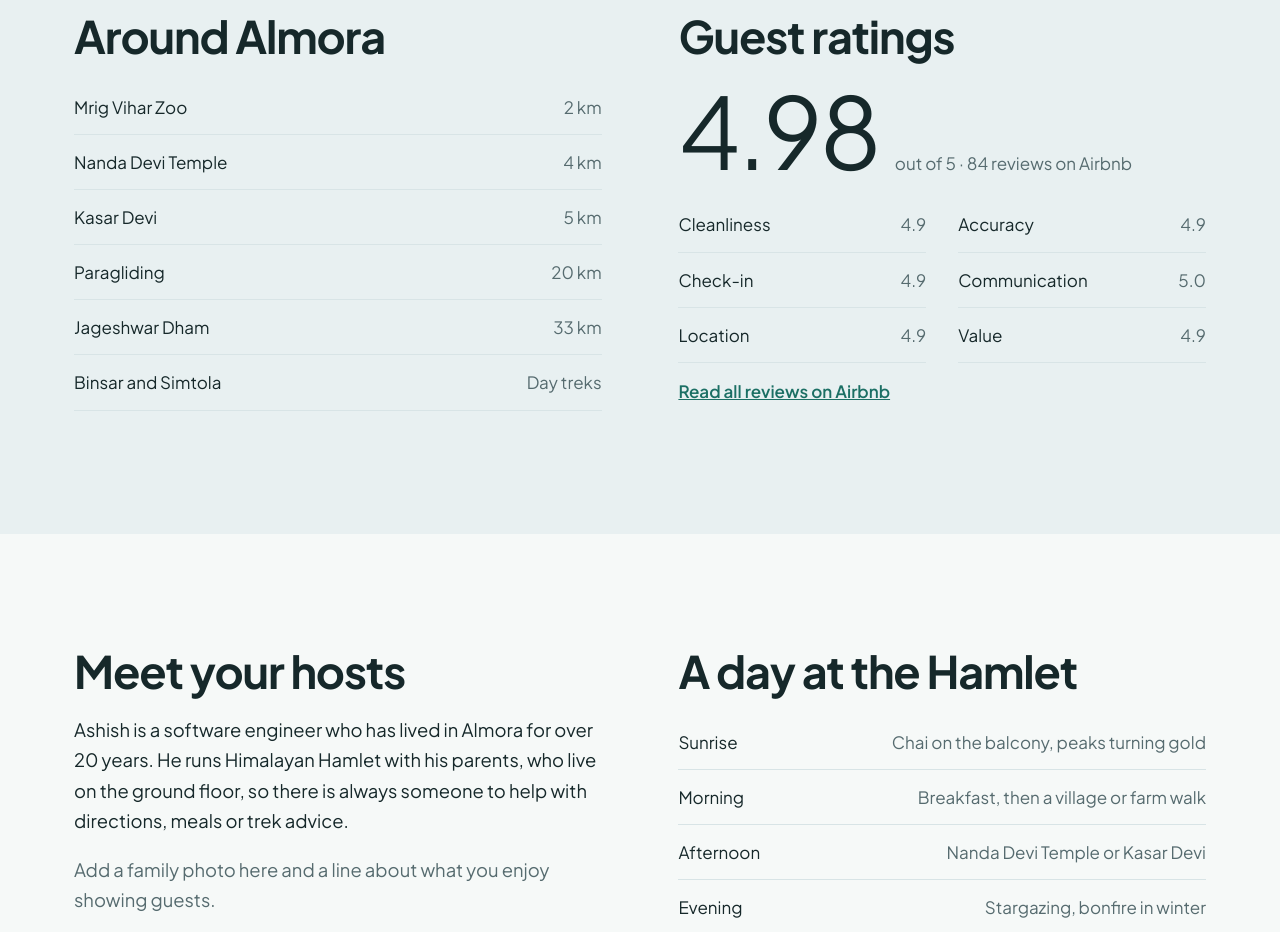
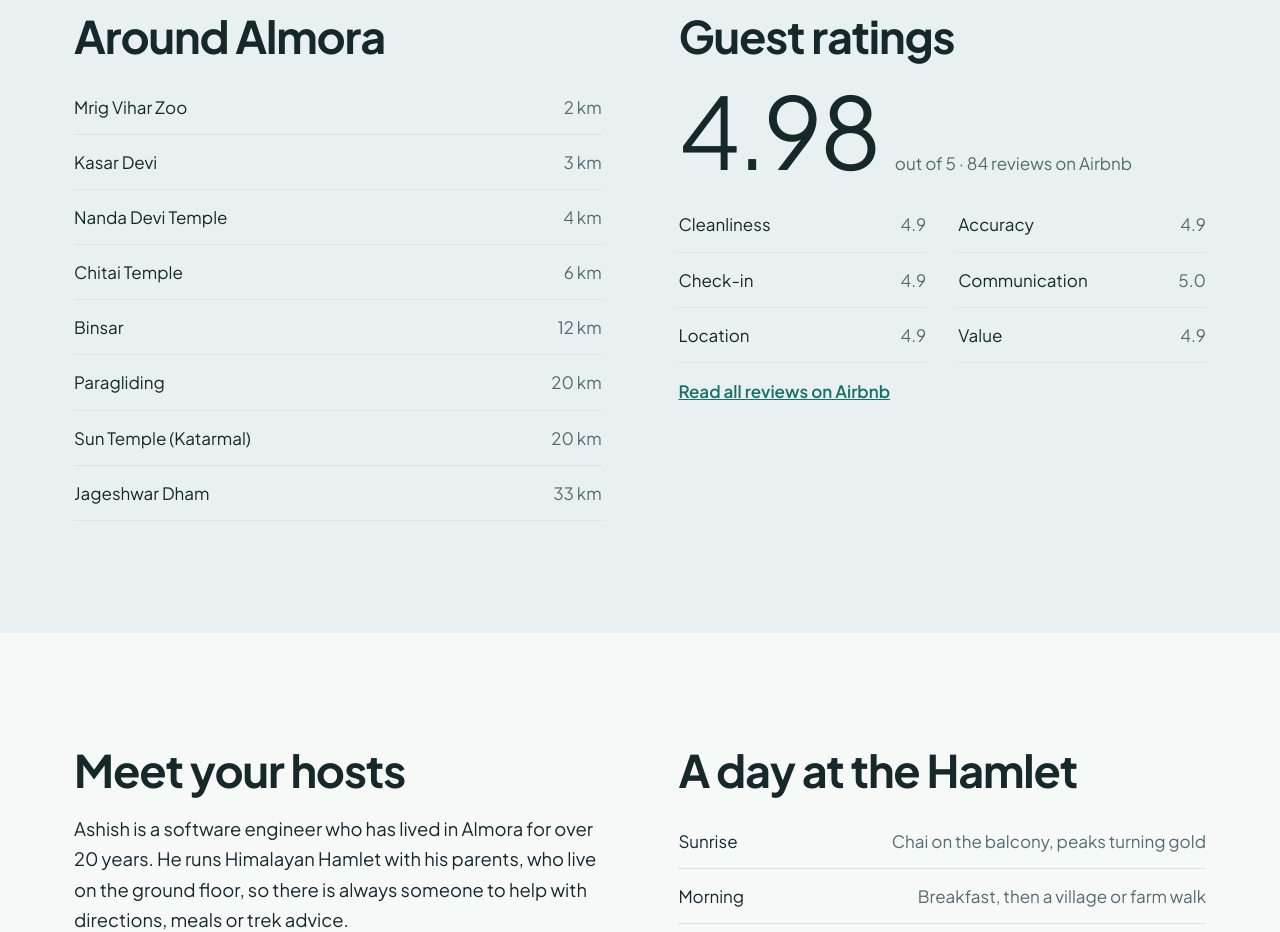
Before and after one commit to Bisht-Ashish/himalayanhamlet, an Angular app: page / in a window 1280 px wide. Shown: the part 4320-5252 px from the top of the page. Built offline with nearby package versions, Linux system fonts and the light colour scheme; no server answers.

Commit message:
Update distances: Kasar Devi 3 km, add Chitai, Binsar 12 km, Sun Temple
Co-Authored-By: Claude Sonnet 5.5 <noreply@anthropic.com>
Claude-Session: https://claude.ai/code/session_01GQwJNHcPPfFDD3no1gpX5V

```diff
--- a/src/app/site-data.ts
+++ b/src/app/site-data.ts
@@ -107,11 +107,13 @@ export const GALLERY = [
 
 export const NEARBY = [
   { label: 'Mrig Vihar Zoo', value: '2 km' },
+  { label: 'Kasar Devi', value: '3 km' },
   { label: 'Nanda Devi Temple', value: '4 km' },
-  { label: 'Kasar Devi', value: '5 km' },
+  { label: 'Chitai Temple', value: '6 km' },
+  { label: 'Binsar', value: '12 km' },
   { label: 'Paragliding', value: '20 km' },
+  { label: 'Sun Temple (Katarmal)', value: '20 km' },
   { label: 'Jageshwar Dham', value: '33 km' },
-  { label: 'Binsar and Simtola', value: 'Day treks' },
 ];
 
 export const RATINGS = {
```
